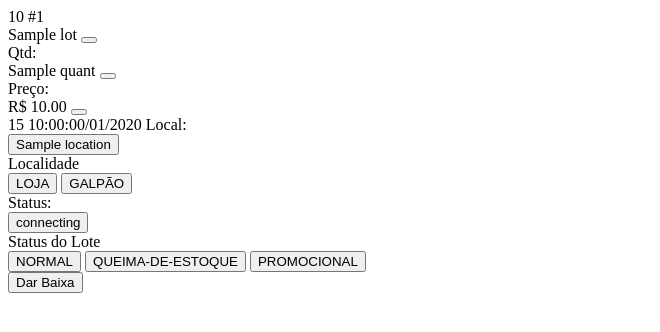
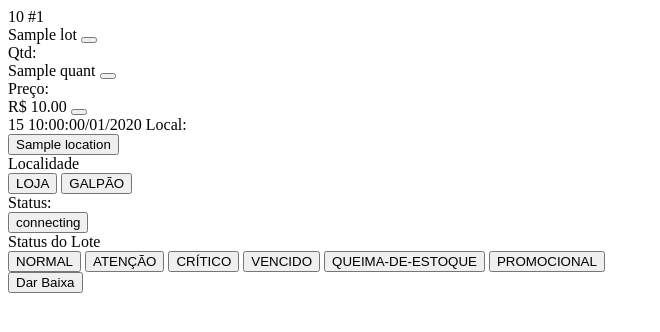
Before and after one commit to Dusthsg/date-private, a Python web app: template app/templates/partials/lot_rows.html in a window 1280 px wide. Shown: the top 332 px of the page, without its empty margins (0-660 px from the left). Run offline with Jinja, Linux system fonts and the light colour scheme; the template is opened without the code that fills it: most values are stand-ins (such as "Sample title", 1, 10 or a date in 2020).

Commit message:
feat(status): adicionar status vencido, critico, atencao, normal, queima de estoque e promocional com cores correspondentes

```diff
--- a/app/templates/partials/status_cell.html
+++ b/app/templates/partials/status_cell.html
@@ -10,7 +10,13 @@
             <button type="button"
                     onclick="window.toggleLotDropdown('menu-stat-{{ lot['lot_id'] }}', event)"
                     class="lot-dropdown-trigger inline-flex items-center gap-1 px-2.5 py-0.5 rounded-full text-xs font-bold sm:font-semibold border transition cursor-pointer select-none active:scale-95 shadow-2xs hover:shadow-xs
-                    {% if lot['status'] == 'QUEIMA-DE-ESTOQUE' %}
+                    {% if lot['status'] == 'VENCIDO' %}
+                        bg-rose-100 text-rose-800 dark:bg-rose-950/70 dark:text-rose-300 border-rose-200 dark:border-rose-800 hover:bg-rose-200 dark:hover:bg-rose-900/60
+                    {% elif lot['status'] in ('CRÍTICO', 'CRITICO') %}
+                        bg-orange-100 text-orange-800 dark:bg-orange-950/70 dark:text-orange-300 border-orange-200 dark:border-orange-800 hover:bg-orange-200 dark:hover:bg-orange-900/60
+                    {% elif lot['status'] in ('ATENÇÃO', 'ATENCAO') %}
+                        bg-yellow-100 text-yellow-800 dark:bg-yellow-950/70 dark:text-yellow-300 border-yellow-200 dark:border-yellow-800 hover:bg-yellow-200 dark:hover:bg-yellow-900/60
+                    {% elif lot['status'] == 'QUEIMA-DE-ESTOQUE' %}
                         bg-amber-100 text-amber-800 dark:bg-amber-950/70 dark:text-amber-300 border-amber-200 dark:border-amber-800 hover:bg-amber-200 dark:hover:bg-amber-900/60
                     {% elif lot['status'] == 'PROMOCIONAL' %}
                         bg-purple-100 text-purple-800 dark:bg-purple-950/70 dark:text-purple-300 border-purple-200 dark:border-purple-800 hover:bg-purple-200 dark:hover:bg-purple-900/60
@@ -29,16 +35,25 @@
                 <div class="px-2.5 py-1 text-[10px] font-bold uppercase tracking-wider text-gray-400 dark:text-gray-500 border-b border-gray-100 dark:border-gray-700/60">
                     Status do Lote
                 </div>
-                {% for st_opt in (available_statuses or [{'name': 'NORMAL'}, {'name': 'QUEIMA-DE-ESTOQUE'}, {'name': 'PROMOCIONAL'}]) %}
+                {% for st_opt in (available_statuses or [{'name': 'NORMAL'}, {'name': 'ATENÇÃO'}, {'name': 'CRÍTICO'}, {'name': 'VENCIDO'}, {'name': 'QUEIMA-DE-ESTOQUE'}, {'name': 'PROMOCIONAL'}]) %}
                 <button type="button"
                         hx-post="/lote/{{ lot['lot_id'] }}/status"
                         hx-vals='{"status": "{{ st_opt.name }}"}'
                         hx-target="#status-cell-{{ lot['lot_id'] }}"
                         hx-swap="outerHTML"
                         onclick="window.closeAllLotDropdowns()"
-                        class="w-full text-left px-3 py-1.5 text-xs font-medium flex items-center justify-between hover:bg-emerald-50 dark:hover:bg-emerald-950/40 text-gray-700 dark:text-gray-200 hover:text-emerald-600 dark:hover:text-emerald-400 transition cursor-pointer">
+                        class="w-full text-left px-3 py-1.5 text-xs font-medium flex items-center justify-between hover:bg-gray-50 dark:hover:bg-gray-700/50 text-gray-700 dark:text-gray-200 hover:text-gray-900 dark:hover:text-white transition cursor-pointer">
                     <span class="flex items-center gap-1.5">
-                        <span class="w-2 h-2 rounded-full {% if st_opt.name == 'QUEIMA-DE-ESTOQUE' %}bg-amber-500{% elif st_opt.name == 'PROMOCIONAL' %}bg-purple-500{% else %}bg-emerald-500{% endif %}"></span> {{ st_opt.name }}
+                        <span class="w-2 h-2 rounded-full
+                            {% if st_opt.name == 'VENCIDO' %}bg-rose-500
+                            {% elif st_opt.name in ('CRÍTICO', 'CRITICO') %}bg-orange-500
+                            {% elif st_opt.name in ('ATENÇÃO', 'ATENCAO') %}bg-yellow-500
+                            {% elif st_opt.name == 'QUEIMA-DE-ESTOQUE' %}bg-amber-500
+                            {% elif st_opt.name == 'PROMOCIONAL' %}bg-purple-500
+                            {% elif st_opt.name == 'NORMAL' %}bg-emerald-500
+                            {% else %}bg-slate-400
+                            {% endif %}"></span>
+                        <span>{{ st_opt.name }}</span>
                     </span>
                     {% if lot['status'] == st_opt.name %}<i data-lucide="check" class="w-3.5 h-3.5 text-emerald-600 dark:text-emerald-400"></i>{% endif %}
                 </button>
```
Also changed, not shown: app/db.py (+11 -2 lines), app/templates/admin_panel.html (+14 -5 lines), tests/test_user_reported_issues.py (+3 -1 lines), database/products.db.
